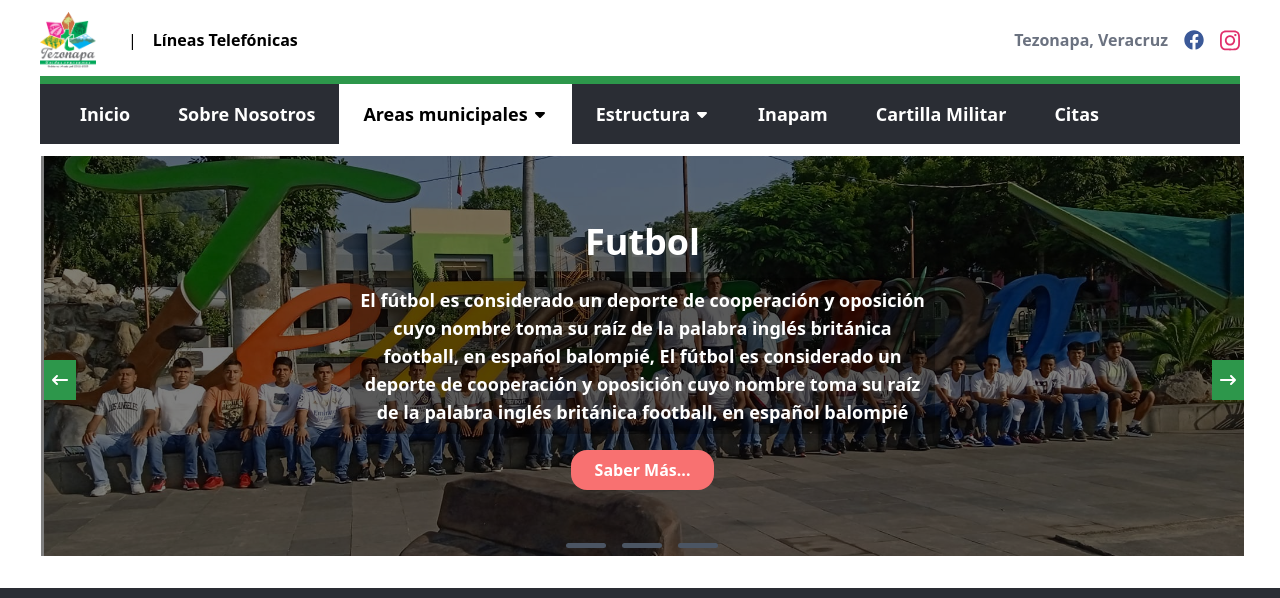
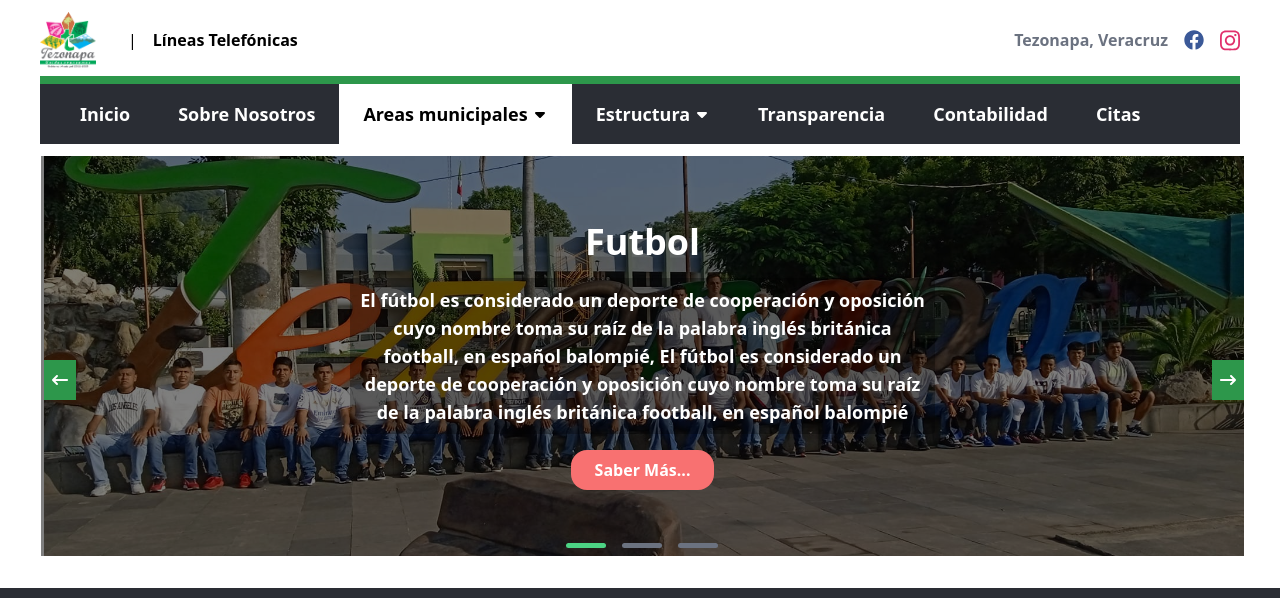
Before and after one commit to tavopaz12/tezonapa, a Next.js app: page /departamento/comude in a window 1280 px wide. Shown: the top 598 px of the page. Built offline with nearby package versions, Linux system fonts and the light colour scheme.

Commit message:
feature: fix bugs

```diff
--- a/src/components/UI/Carousel.jsx
+++ b/src/components/UI/Carousel.jsx
@@ -7,12 +7,7 @@ import Image from 'next/image'
 import Link from 'next/link'
 import { useEffect, useState } from 'react'
 
-export default function Carousel({
-  images,
-  autoPlay,
-  showButtons,
-  delay,
-}) {
+export default function Carousel({ images, autoPlay, showButtons, delay }) {
   const [selectedIndex, setSelectedIndex] = useState(0)
   const [selectedImage, setSelectedImage] = useState(images[0])
   const [loaded, setLoaded] = useState(false)
@@ -63,28 +58,28 @@ export default function Carousel({
   }
 
   return (
-    <div className={`w-full px-10 h-[400px] relative`}>
+    <div className={`w-full px-10 max-md:px-4 h-[400px] max-md:h-[180px] relative`}>
       <Image
         width={2000}
         height={2000}
         src={selectedImage.src}
         alt="Gentleman"
-        className={`w-full object-cover h-[400px] opacity-0 duration-[1s] ${
-          loaded && 'opacity-[1] translate-x-1'
+        className={`w-full object-cover h-[400px] max-md:h-[180px] opacity-0 duration-[1s] ${
+          loaded && 'opacity-[1] translate-x-1 max-md:translate-x-0'
         }`}
         onLoad={() => setLoaded(true)}
       />
 
       {selectedImage.title && (
         <div
-          className={`absolute grid place-content-center opacity-0 p-4 left-[3.2%] w-[94%] h-full text-white top-0 bg-[rgba(0,0,0,0.5)] duration-[1s] ${
+          className={`absolute grid place-content-center opacity-0 p-4 left-[3.2%] max-md:left-[4.5%] w-[94%] max-md:w-[91.2%] h-full text-white top-0 bg-[rgba(0,0,0,0.5)] duration-[1s] ${
             loaded && 'opacity-[1] bottom-[9%]'
           }`}>
-          <h2 className="font-extrabold text-4xl overflow-hidden text-center">
+          <h2 className="font-extrabold text-4xl max-md:text-lg overflow-hidden text-center">
             {selectedImage.title}
           </h2>
           <div className="w-full flex justify-center">
-            <p className="text-lg mt-4 font-semibold bg-[rgba(0,0,0,0.3)] p-2 text-center rounded w-2/4">
+            <p className="text-lg max-md:text-sm max-md:truncate max-md:w-[15rem] mt-4 max-md:mt-1 font-semibold bg-[rgba(0,0,0,0.3)] p-2 text-center rounded w-2/4">
               {selectedImage.desc}
             </p>
           </div>
@@ -92,7 +87,7 @@ export default function Carousel({
           {selectedImage.link && (
             <div className="flex justify-center mt-4">
               <Link
-                className="bg-red-400 capitalize font-lg font-bold rounded-2xl px-6 py-2"
+                className="bg-red-400 capitalize max-md:text-sm font-bold rounded-2xl px-6 py-2 max-md:py-1"
                 href={selectedImage.link}>
                 {selectedImage.titleLink}
               </Link>
@@ -106,9 +101,9 @@ export default function Carousel({
           <div
             onClick={() => selectImage(index)}
             key={img.title}
-            className={`bg-gray-600 ${
-              index === selectedIndex && 'bg-[#095227]'
-            } px-5 rounded cursor-pointer h-[5px]`}></div>
+            className={`${
+              index === selectedIndex ? 'bg-[#4cd384]' : 'bg-gray-500'
+            }  px-5 rounded cursor-pointer h-[5px]`}></div>
         ))}
       </div>
 
@@ -116,12 +111,12 @@ export default function Carousel({
         {showButtons && (
           <>
             <button
-              className="text-white absolute top-[50%]  bg-[#2D974B] p-2 m-1"
+              className="text-white absolute top-[50%]  bg-[#2D974B] p-2 m-1 max-md:hidden"
               onClick={previous}>
               <FontAwesomeIcon className="h1-4 w-4" icon={faArrowLeftLong} />
             </button>
             <button
-              className="absolute text-white top-[50%] right-8 bg-[#2D974B] p-2 m-1"
+              className="absolute text-white top-[50%] right-8 bg-[#2D974B] p-2 m-1 max-md:hidden"
               onClick={next}>
               <FontAwesomeIcon className="h1-4 w-4" icon={faArrowRightLong} />
             </button>
--- a/src/config/links.js
+++ b/src/config/links.js
@@ -53,16 +53,16 @@ export const links = [
     ],
   },
   {
-    title: 'Inapam',
-    slug: '/inapam',
-    link: 'inapam',
+    title: 'Transparencia',
+    slug: 'http://www.tezonapa.gob.mx/transparencia/transparencia.html',
+    link: 'transparencia',
     subLinks: false,
     listLinks: [],
   },
   {
-    title: 'Cartilla Militar',
-    slug: '/cartilla-militar',
-    link: 'cartilla-miliar',
+    title: 'Contabilidad',
+    slug: 'http://www.tezonapa.gob.mx/cont_gub/cont-guber.html',
+    link: 'contabilidad',
     subLinks: false,
     listLinks: [],
   },
--- /dev/null
+++ b/src/pages/departamento/comude/beisbol/index.jsx
@@ -0,0 +1,7 @@
+export default function Index() {
+  return (
+    <div>
+      <h1>besibol</h1>
+    </div>
+  )
+}
--- /dev/null
+++ b/src/pages/departamento/comude/futbol/index.jsx
@@ -0,0 +1,7 @@
+export default function Index() {
+  return (
+    <div>
+      <h1>Futbol</h1>
+    </div>
+  )
+}
--- a/src/pages/departamento/comude/index.jsx
+++ b/src/pages/departamento/comude/index.jsx
@@ -10,18 +10,22 @@ const images = [
     src: futbol,
     title: 'Futbol',
     desc: 'El fútbol es considerado un deporte de cooperación y oposición cuyo nombre toma su raíz de la palabra inglés británica football, en español balompié, El fútbol es considerado un deporte de cooperación y oposición cuyo nombre toma su raíz de la palabra inglés británica football, en español balompié',
-    link: '/',
+    link: 'comude/futbol',
     titleLink: 'saber más...',
   },
   {
     src: beisbol,
     title: 'Beisbol',
     desc: 'Deporte de competición que se practica con una bola dura y un bate entre dos equipos de nueve jugadores cada uno. Se considera el deporte nacional de Estados Unidos, Debido a su fuerte tradición y gran popularidad; también se juega en muchas partes del mundo por personas de todas las edades.',
+    link: 'comude/beisbol',
+    titleLink: 'saber más...',
   },
   {
     src: volleyball,
     title: 'Volleyball',
     desc: 'Es un deporte donde dos equipos se enfrentan sobre un terreno de juego liso separados por una red central tratando de pasar el balón por encima de la red hacia el suelo del campo contrario. El balón puede ser tocado o impulsado con golpes limpios, pero no puede ser parado, sujetado, retenido o acompañado.',
+    link: 'comude/voleibol',
+    titleLink: 'saber más...',
   },
 ]
 
--- /dev/null
+++ b/src/pages/departamento/comude/voleibol/index.jsx
@@ -0,0 +1,7 @@
+export default function Index() {
+  return (
+    <div>
+      <h1>Hola</h1>
+    </div>
+  )
+}
```
